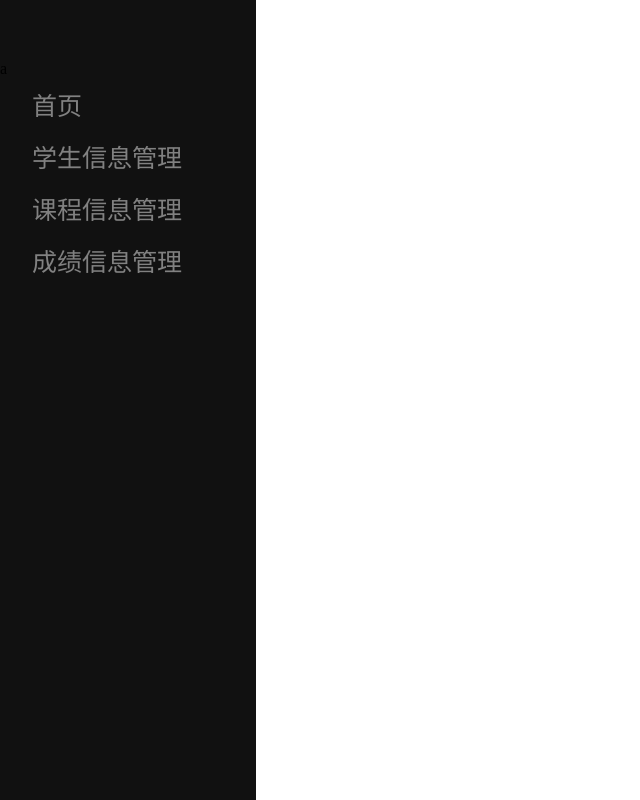
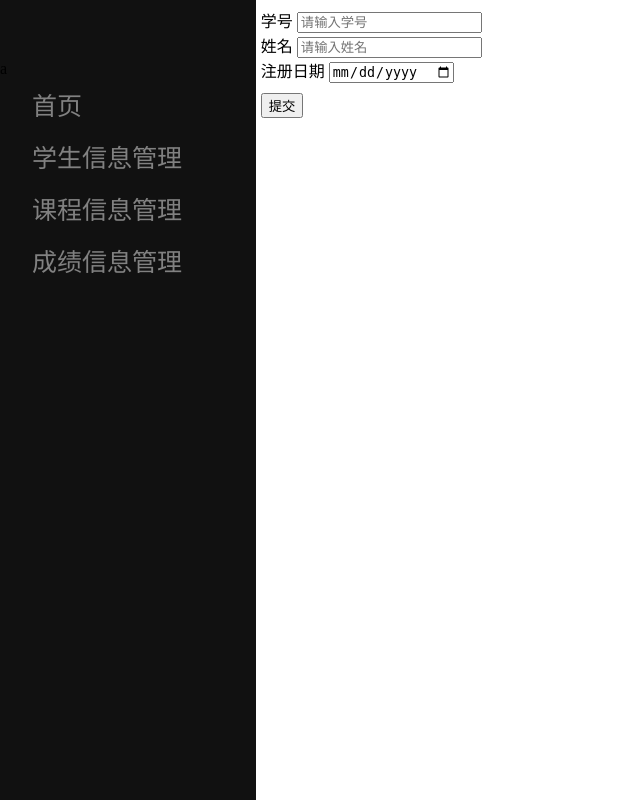
Before and after one commit to lushisi258/student-course-management, a Flask app: page /turn_to_add_student in a window 1280 px wide. Shown: the whole page, without its empty margins (0-640 px from the left). Run offline with Flask 3, Linux system fonts and the light colour scheme.

Commit message:
尝试基本功能

```diff
--- a/app/__init__.py
+++ b/app/__init__.py
@@ -2,11 +2,12 @@ import os
 from flask import Flask
 from .views import views
 from .models import db
+import pymysql
+pymysql.install_as_MySQLdb()
 
 def create_app():
     app = Flask(__name__)
-    app.config.from_pyfile(os.path.join(os.path.dirname(os.path.dirname(__file__)), 'config.py'))
-
+    app.config['SQLALCHEMY_DATABASE_URI'] = 'mysql://root:25858.asd@localhost/scmdb'
     db.init_app(app)
 
     app.register_blueprint(views)
--- a/app/static/css/add/add_student.css
+++ b/app/static/css/add/add_student.css
@@ -0,0 +1,16 @@
+#student-id input {
+    margin-top: 10px;
+    margin-bottom: 10px;
+}
+#student-name input {
+    margin-top: 10px;
+    margin-bottom: 10px;
+}
+#register-date input {
+    margin-top: 10px;
+    margin-bottom: 10px;
+}
+#btn-submit {
+    margin-top: 10px;
+    margin-bottom: 10px;
+}
--- a/app/templates/add/add_student.html
+++ b/app/templates/add/add_student.html
@@ -10,5 +10,23 @@ Add Student
 {% endblock %}
 
 {% block content %}
-<h1>你好</h1>
+<div class="main" id="add-student-content">
+    <form action="{{ url_for('views.add_student') }}" method="post">
+        <div class="form-group">
+            <label for="student-id">学号</label>
+            <input type="text" class="form-control" id="student-id" name="student_id" placeholder="请输入学号">
+        </div>
+        <div class="form-group">
+            <label for="student-name">姓名</label>
+            <input type="text" class="form-control" id="student-name" name="student_name" placeholder="请输入姓名">
+        </div>
+        <div class="form-group">
+            <label for="register-date">注册日期</label>
+            <input type="date" class="form-control" id="register-date" name="register_date" placeholder="请输入注册日期">
+        </div>
+        <div class="form-group">
+            <input type="submit" class="form-control" id="btn-submit" value="提交">
+        </div>
+    </form>
+</div>
 {% endblock %}
--- a/app/templates/base/student.html
+++ b/app/templates/base/student.html
@@ -11,6 +11,9 @@ Student
 
 {% block content %}
 <div class="main" id="student-content">
-  <a href="{{ url_for('views.turn_to_add_student') }}" class="button">添加学生信息</a>
+  <a href="{{ url_for('views.turn_to_add_student') }}" class="button" id="turn-to-add-student">添加学生信息</a>
+  <a href="{{ url_for('views.turn_to_query_student') }}" class="button" id="turn-to-query-student">查询学生信息</a>
+  <a href="{{ url_for('views.turn_to_update_student') }}" class="button" id="turn-to-update-student">修改学生信息</a>
+  <a href="{{ url_for('views.turn_to_delete_student') }}" class="button" id="turn-to-delete-student">删除学生信息</a>
 </div>
 {% endblock %}
--- a/app/views.py
+++ b/app/views.py
@@ -1,4 +1,6 @@
 from flask import Blueprint, render_template
+from flask import request
+from .models import db, Student
 
 views = Blueprint('views', __name__)
 
@@ -17,3 +19,34 @@ def student():
 @views.route('/turn_to_add_student')
 def turn_to_add_student():
     return render_template('/add/add_student.html')
+@views.route('/add_student', methods=['POST'])
+def add_student():
+    student_id = request.form.get('student_id')
+    student_name = request.form.get('student_name')
+    register_date = request.form.get('register_date')
+    new_student = Student(student_id=student_id, student_name=student_name, register_date=register_date)
+    db.session.add(new_student)
+    db.session.commit()
+    return render_template('/add/add_student.html')
+
+# 跳转到修改学生页面
+@views.route('/turn_to_update_student')
+def turn_to_update_student():
+    return render_template('/update/update_student.html')
+
+# 跳转到删除学生页面
+@views.route('/turn_to_delete_student')
+def turn_to_delete_student():
+    return render_template('/delete/delete_student.html')
+@views.route('/delete_student', methods=['POST'])
+def delete_student():
+    student_id = request.form.get('student_id')
+    student = Student.query.filter_by(student_id=student_id).first()
+    db.session.delete(student)
+    db.session.commit()
+    return render_template('/delete/delete_student.html')
+
+# 跳转到查询学生页面
+@views.route('/turn_to_query_student')
+def turn_to_query_student():
+    return render_template('/query/query_student.html')
```
Also changed, not shown: app/models.py (+4 -4 lines), app/static/css/base/student.css (+18 -9 lines), app/templates/delete/delete_student.html (+23 -0 lines), app/static/css/delete/delete_student.css (added), app/templates/update/update_student.html (added).
